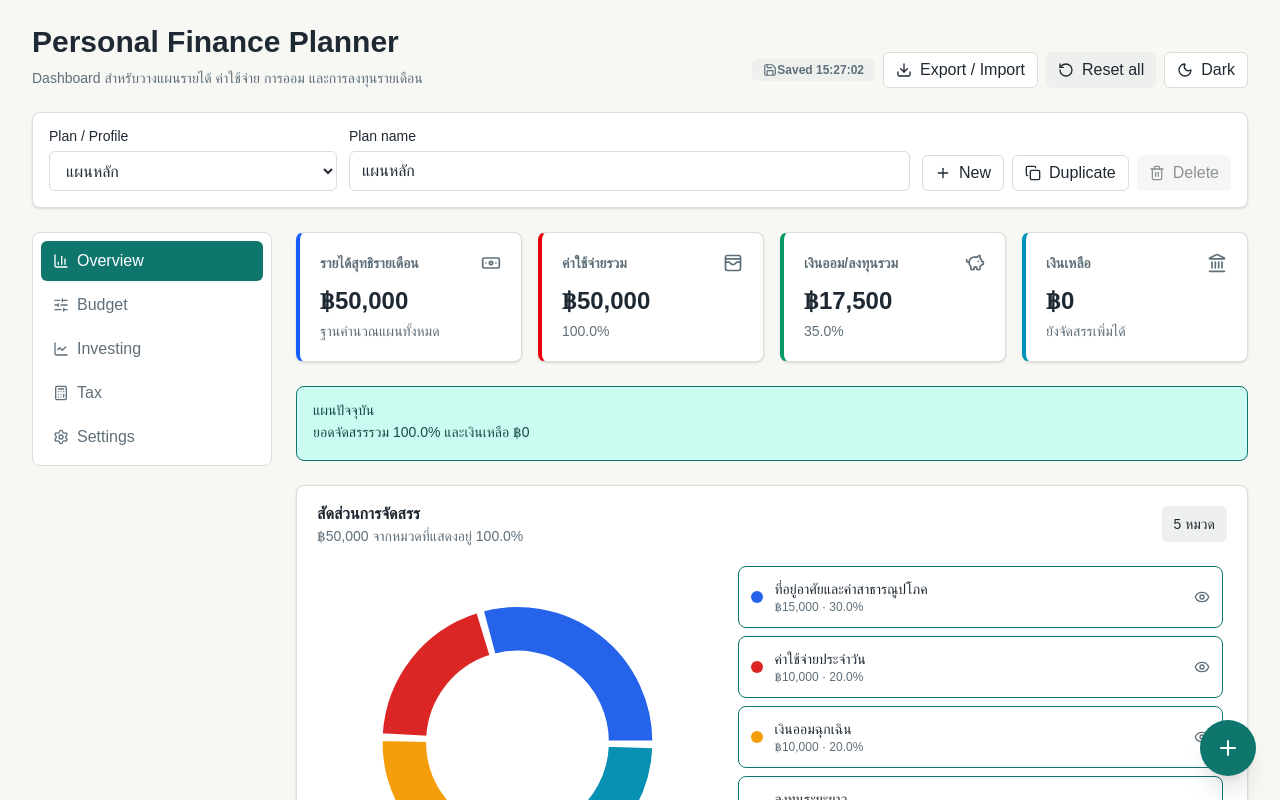
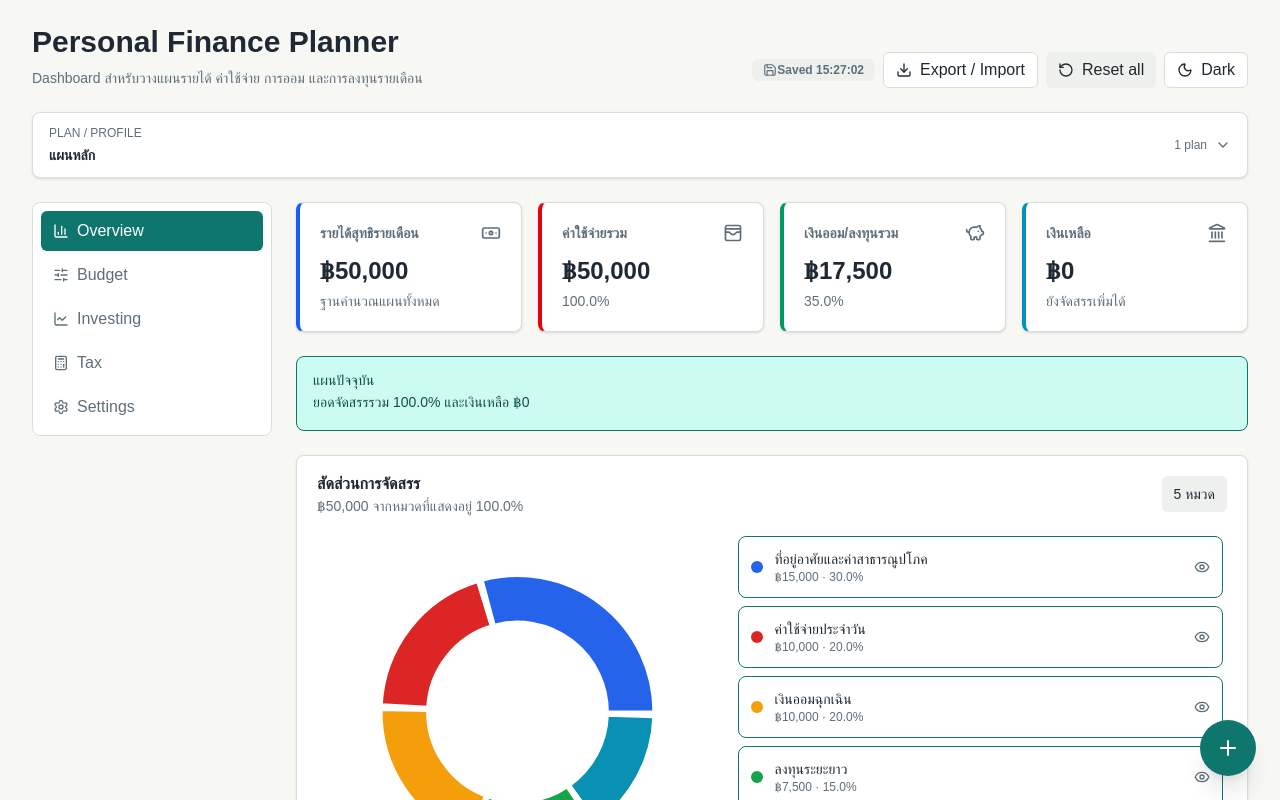
Before and after one commit to kimzey/PersonalFinancePlanner, a Next.js app: page / in a window 1280 px wide. Shown: the top 800 px of the page. Built offline with nearby package versions, Linux system fonts and the light colour scheme.

Commit message:
feat: collapse plan profile controls

```diff
--- a/src/components/finance/finance-dashboard.tsx
+++ b/src/components/finance/finance-dashboard.tsx
@@ -6,6 +6,7 @@ import { AnimatePresence, motion, useReducedMotion } from "framer-motion";
 import {
   BarChart3,
   Calculator,
+  ChevronDown,
   Copy,
   Download,
   Landmark,
@@ -140,6 +141,7 @@ export function FinanceDashboard({ initialPlan }: FinanceDashboardProps) {
   const [settings, setSettings] = useState(initialPlan.settings);
   const [activeSection, setActiveSection] = useState<DashboardSection>("overview");
   const [actionMenuOpen, setActionMenuOpen] = useState(false);
+  const [planProfileOpen, setPlanProfileOpen] = useState(false);
   const [planProfiles, setPlanProfiles] = useState<StoredFinancePlan[]>([
     initialPlanProfile,
   ]);
@@ -427,7 +429,10 @@ export function FinanceDashboard({ initialPlan }: FinanceDashboardProps) {
         onDuplicatePlan={duplicateCurrentPlan}
         onRenamePlan={handleRenamePlan}
         onSelectPlan={handleSelectPlan}
+        onOpenChange={setPlanProfileOpen}
+        open={planProfileOpen}
         plans={planProfiles}
+        reduceMotion={Boolean(shouldReduceMotion)}
       />
 
       <ExportImportDialog
@@ -647,25 +652,68 @@ function PlanProfileBar({
   onCreatePlan,
   onDeletePlan,
   onDuplicatePlan,
+  onOpenChange,
   onRenamePlan,
   onSelectPlan,
+  open,
   plans,
+  reduceMotion,
 }: {
   activePlanId: string;
   canDelete: boolean;
   onCreatePlan: () => void;
   onDeletePlan: () => void;
   onDuplicatePlan: () => void;
+  onOpenChange: (open: boolean) => void;
   onRenamePlan: (name: string) => void;
   onSelectPlan: (planId: string) => void;
+  open: boolean;
   plans: StoredFinancePlan[];
+  reduceMotion: boolean;
 }) {
   const activePlan = plans.find((plan) => plan.id === activePlanId) ?? plans[0];
 
   return (
-    <section className="grid gap-3 rounded-lg border border-[var(--border)] bg-[var(--card)] p-4 shadow-sm md:grid-cols-[minmax(12rem,18rem)_minmax(12rem,1fr)_auto] md:items-end">
+    <section className="overflow-hidden rounded-lg border border-[var(--border)] bg-[var(--card)] shadow-sm">
+      <button
+        aria-expanded={open}
+        className="flex w-full items-center justify-between gap-3 px-4 py-3 text-left transition-colors hover:bg-[var(--muted)]"
+        onClick={() => onOpenChange(!open)}
+        type="button"
+      >
+        <span className="grid min-w-0 gap-1">
+          <span className="text-xs font-medium uppercase text-[var(--muted-foreground)]">
+            Plan / Profile
+          </span>
+          <span className="truncate text-sm font-semibold text-[var(--foreground)]">
+            {activePlan?.name || "Untitled plan"}
+          </span>
+        </span>
+        <span className="flex shrink-0 items-center gap-2">
+          <span className="hidden text-xs text-[var(--muted-foreground)] sm:inline">
+            {plans.length} plan{plans.length === 1 ? "" : "s"}
+          </span>
+          <ChevronDown
+            className={`h-4 w-4 text-[var(--muted-foreground)] transition-transform ${
+              open ? "rotate-180" : ""
+            }`}
+            aria-hidden
+          />
+        </span>
+      </button>
+
+      <AnimatePresence initial={false}>
+        {open ? (
+          <motion.div
+            animate={{ height: "auto", opacity: 1 }}
+            className="border-t border-[var(--border)]"
+            exit={reduceMotion ? { opacity: 0 } : { height: 0, opacity: 0 }}
+            initial={reduceMotion ? { opacity: 0 } : { height: 0, opacity: 0 }}
+            transition={{ duration: 0.18, ease: "easeOut" }}
+          >
+            <div className="grid gap-3 p-4 md:grid-cols-[minmax(12rem,18rem)_minmax(12rem,1fr)_auto] md:items-end">
               <div className="grid gap-2">
-        <Label htmlFor="active-plan">Plan / Profile</Label>
+                <Label htmlFor="active-plan">Active plan</Label>
                 <Select
                   id="active-plan"
                   onChange={(event) => onSelectPlan(event.target.value)}
@@ -709,6 +757,10 @@ function PlanProfileBar({
                   Delete
                 </Button>
               </div>
+            </div>
+          </motion.div>
+        ) : null}
+      </AnimatePresence>
     </section>
   );
 }
```
Lines whose indentation alone changed are shown as unchanged.
